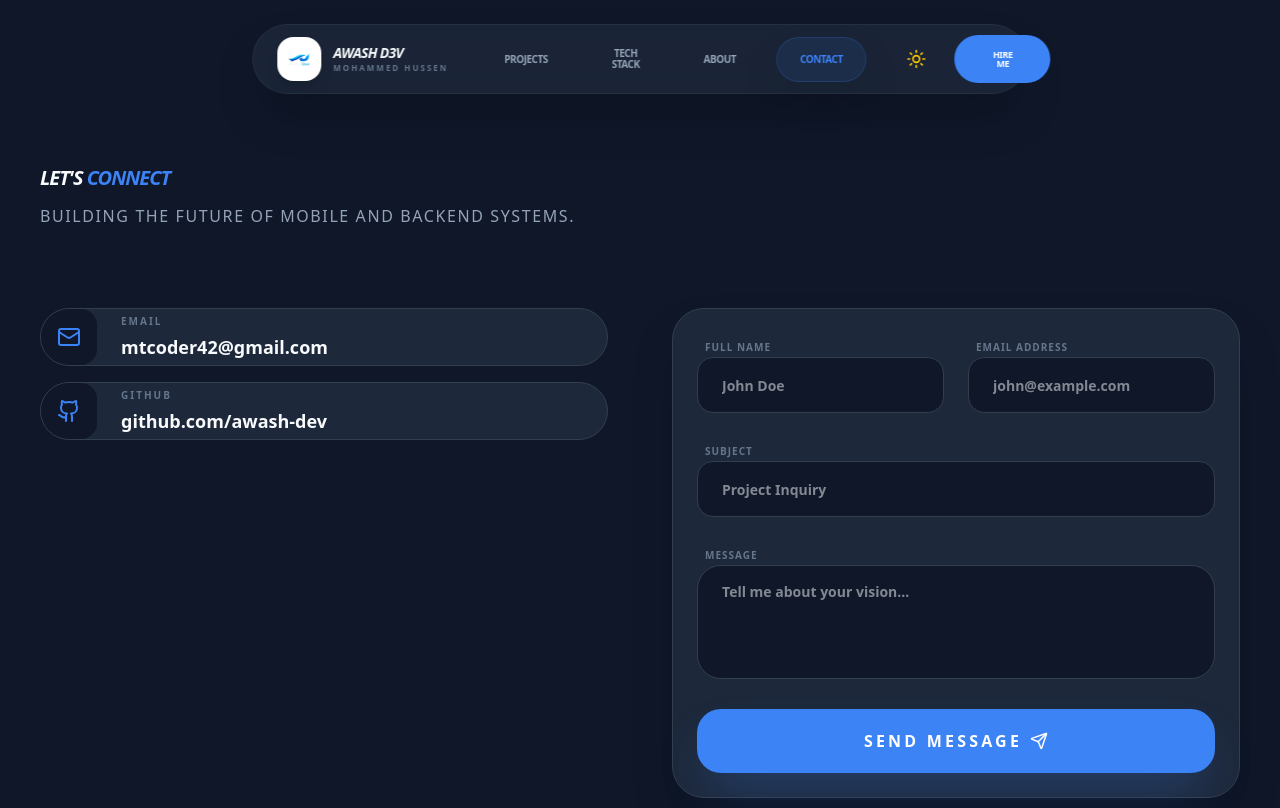
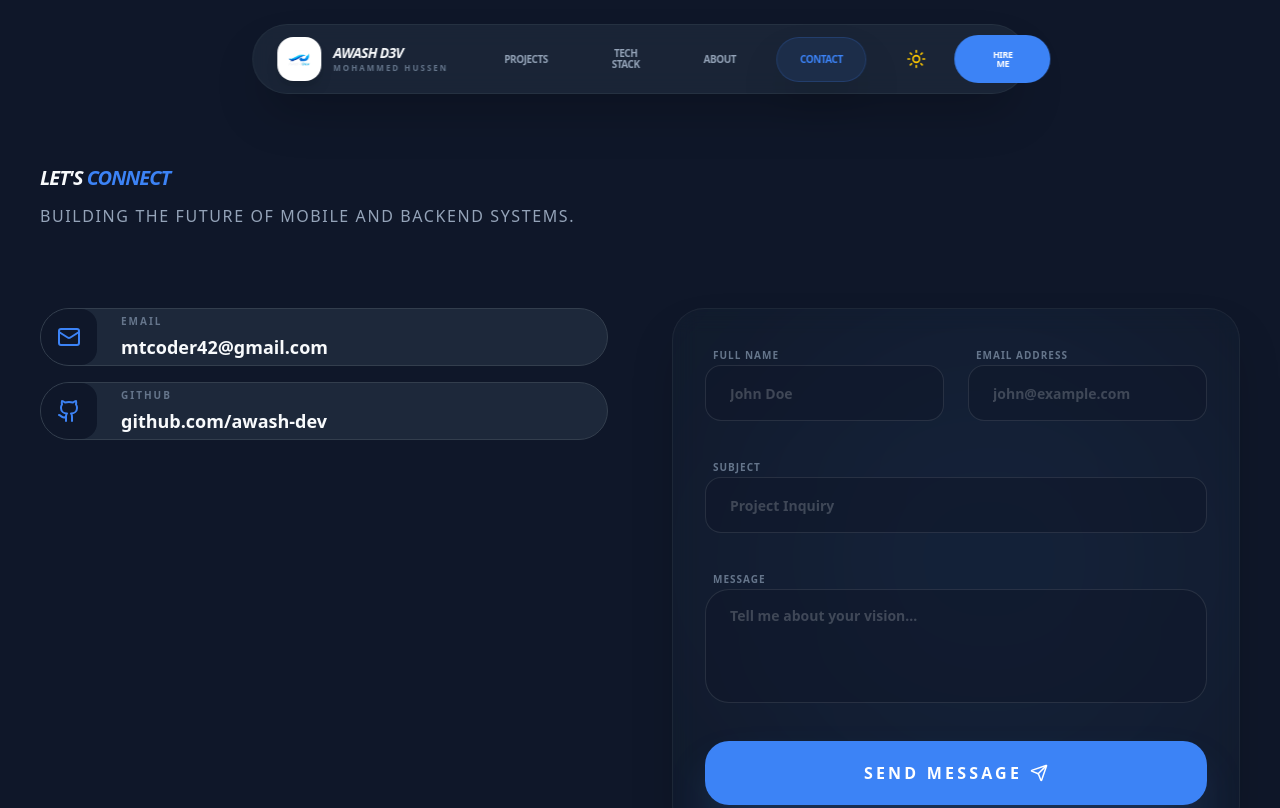
Before and after one commit to awash-dev/modern-portfolios-, a Next.js app: page /contact in a window 1280 px wide. Shown: the top 808 px of the page. Built offline with nearby package versions, Linux system fonts and the light colour scheme.

Commit message:
fix: replace tilt effect on contact form with stable premium card to prevent cursor jitter

```diff
--- a/src/app/contact/page.tsx
+++ b/src/app/contact/page.tsx
@@ -88,11 +88,18 @@ export default function ContactPage() {
                     </div>
                 </div>
 
-                {/* Contact Form with Pro Tilt */}
+                {/* Contact Form - Stable Card (No Tilt) for better UX */}
                 <div className="px-4 md:px-0">
-                    <TiltCard className="p-6 rounded-4xl bg-surface border border-border shadow-2xl relative !overflow-visible group">
-                        <form className="space-y-6" onSubmit={handleSubmit}>
-                            {/* ... inputs ... */}
+                    <motion.div
+                        initial={{ opacity: 0, y: 20 }}
+                        whileInView={{ opacity: 1, y: 0 }}
+                        viewport={{ once: true }}
+                        className="p-8 rounded-4xl bg-surface/30 backdrop-blur-md border border-white/5 shadow-2xl relative overflow-hidden group hover:border-primary/20 transition-colors duration-500"
+                    >
+                        {/* Dynamic Background Glow */}
+                        <div className="absolute top-0 right-0 w-[500px] h-[500px] bg-primary/5 blur-[100px] rounded-full group-hover:bg-primary/10 transition-colors duration-700 pointer-events-none -z-10" />
+
+                        <form className="space-y-8 relative z-10" onSubmit={handleSubmit}>
                             <div className="grid grid-cols-1 md:grid-cols-2 gap-6">
                                 <div className="space-y-3">
                                     <label className="text-[10px] font-black uppercase tracking-widest text-text-tertiary ml-2">Full Name</label>
@@ -103,7 +110,7 @@ export default function ContactPage() {
                                         value={formData.name}
                                         onChange={handleChange}
                                         placeholder="John Doe"
-                                        className="w-full h-14 rounded-2xl bg-background border border-border px-6 font-bold focus:border-primary transition-all outline-none text-sm"
+                                        className="w-full h-14 rounded-2xl bg-background/50 border border-white/10 px-6 font-bold focus:border-primary focus:bg-background transition-all outline-none text-sm placeholder:text-white/20"
                                     />
                                 </div>
                                 <div className="space-y-3">
@@ -115,7 +122,7 @@ export default function ContactPage() {
                                         value={formData.email}
                                         onChange={handleChange}
                                         placeholder="john@example.com"
-                                        className="w-full h-14 rounded-2xl bg-background border border-border px-6 font-bold focus:border-primary transition-all outline-none text-sm"
+                                        className="w-full h-14 rounded-2xl bg-background/50 border border-white/10 px-6 font-bold focus:border-primary focus:bg-background transition-all outline-none text-sm placeholder:text-white/20"
                                     />
                                 </div>
                             </div>
@@ -128,7 +135,7 @@ export default function ContactPage() {
                                     value={formData.subject}
                                     onChange={handleChange}
                                     placeholder="Project Inquiry"
-                                    className="w-full h-14 rounded-2xl bg-background border border-border px-6 font-bold focus:border-primary transition-all outline-none text-sm"
+                                    className="w-full h-14 rounded-2xl bg-background/50 border border-white/10 px-6 font-bold focus:border-primary focus:bg-background transition-all outline-none text-sm placeholder:text-white/20"
                                 />
                             </div>
                             <div className="space-y-3">
@@ -140,7 +147,7 @@ export default function ContactPage() {
                                     value={formData.message}
                                     onChange={handleChange}
                                     placeholder="Tell me about your vision..."
-                                    className="w-full py-4 rounded-3xl bg-background border border-border px-6 font-bold focus:border-primary transition-all outline-none resize-none text-sm"
+                                    className="w-full py-4 rounded-3xl bg-background/50 border border-white/10 px-6 font-bold focus:border-primary focus:bg-background transition-all outline-none resize-none text-sm placeholder:text-white/20"
                                 ></textarea>
                             </div>
 
@@ -193,7 +200,7 @@ export default function ContactPage() {
                                 </AnimatePresence>
                             </div>
                         </form>
-                    </TiltCard>
+                    </motion.div>
                 </div>
             </div>
         </div>
```
